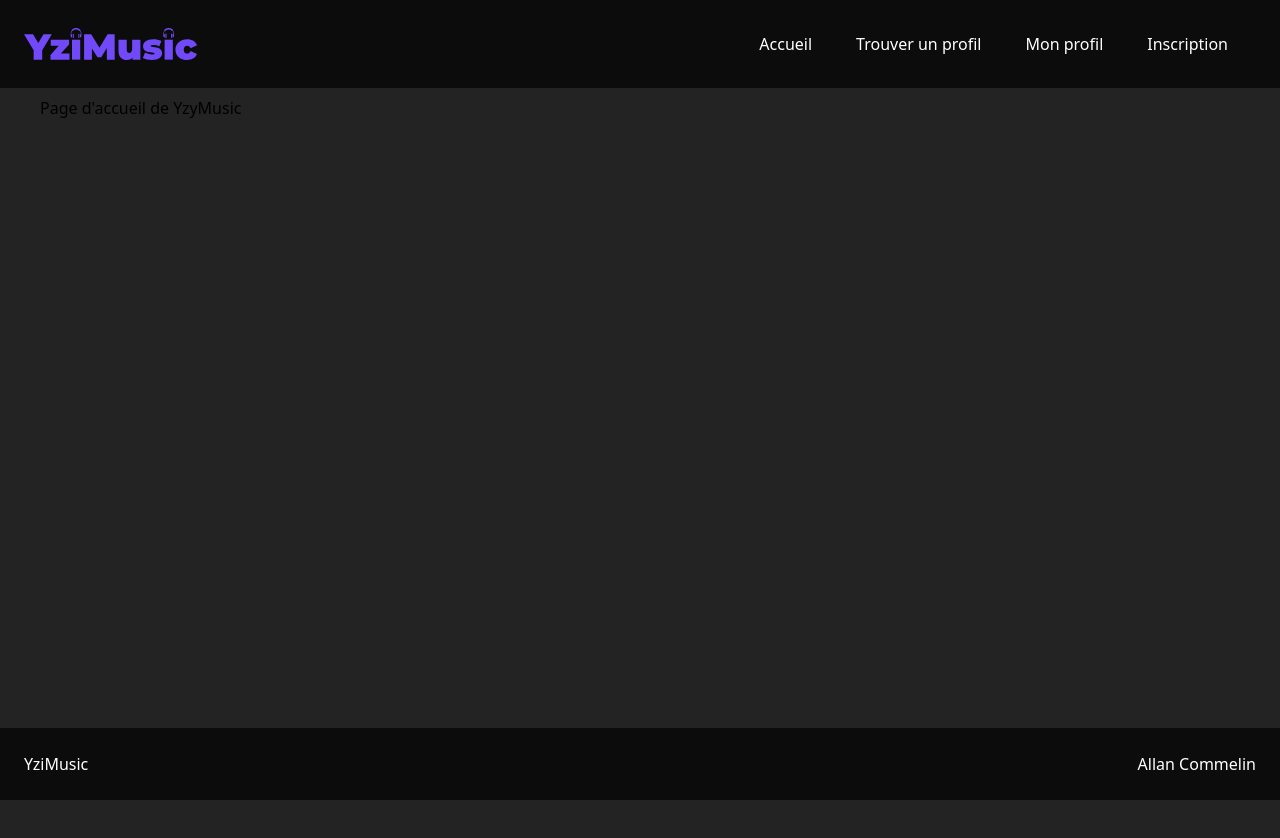
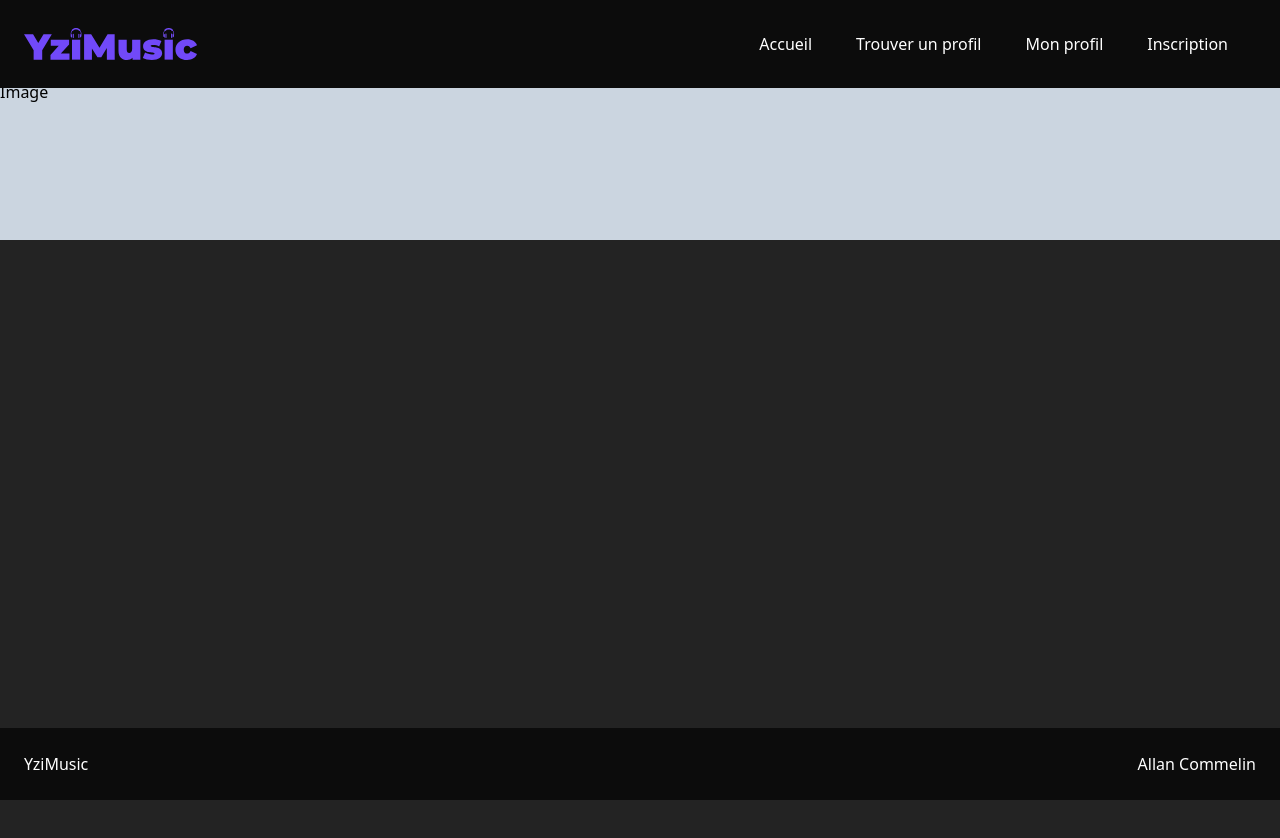
Before and after one commit to AllanCommelin/YziMusic-frontend, a React (Create React App) app: page / in a window 1280 px wide. Shown: the top 838 px of the page. Built offline with nearby package versions, Linux system fonts and the light colour scheme.

Commit message:
Wip Home

```diff
--- a/src/layouts/Layout.jsx
+++ b/src/layouts/Layout.jsx
@@ -63,12 +63,14 @@ export default function Layout() {
                     </ul>
                 </div>
             </nav>
+            <div className="relative">
                 <div className="container mx-auto bg-ym-light-black mt-20 md:mt-18 py-4 px-10">
                     <Switch>
                         {routes.map((route) => (
                             <Route key={route.label} path={route.path} exact component={route.component} />
                         ))}
                     </Switch>
+                </div>
             </div>
             <div className="flex items-center justify-between flex-wrap bg-ym-black p-6 absolute w-full z-10 bottom-0">
                 <p className="text-white">YziMusic</p>
--- a/src/views/Home.jsx
+++ b/src/views/Home.jsx
@@ -1,9 +1,11 @@
 import React from 'react';
 
 const Home =  () => (
-    <div>
-        <p>Page d'accueil de YzyMusic</p>
-    </div>
+    <>
+        <div className="absolute top-0 left-0 right-0 bg-gray-400 h-40 sm:h-96">
+            <span>Image</span>
+        </div>
+    </>
 );
 
 export default Home;
--- a/tailwind.config.js
+++ b/tailwind.config.js
@@ -8,7 +8,11 @@ module.exports = {
                 'ym-light-blue': '#A1C6EA',
                 'ym-black': '#0C0C0C',
                 'ym-light-black': '#232323',
-            }
+            },
+            spacing: {
+                '96': '24rem',
+                '144': '36rem',
+            },
         },
         borderColor: ['active']
     },
```
Lines whose indentation alone changed are shown as unchanged.
